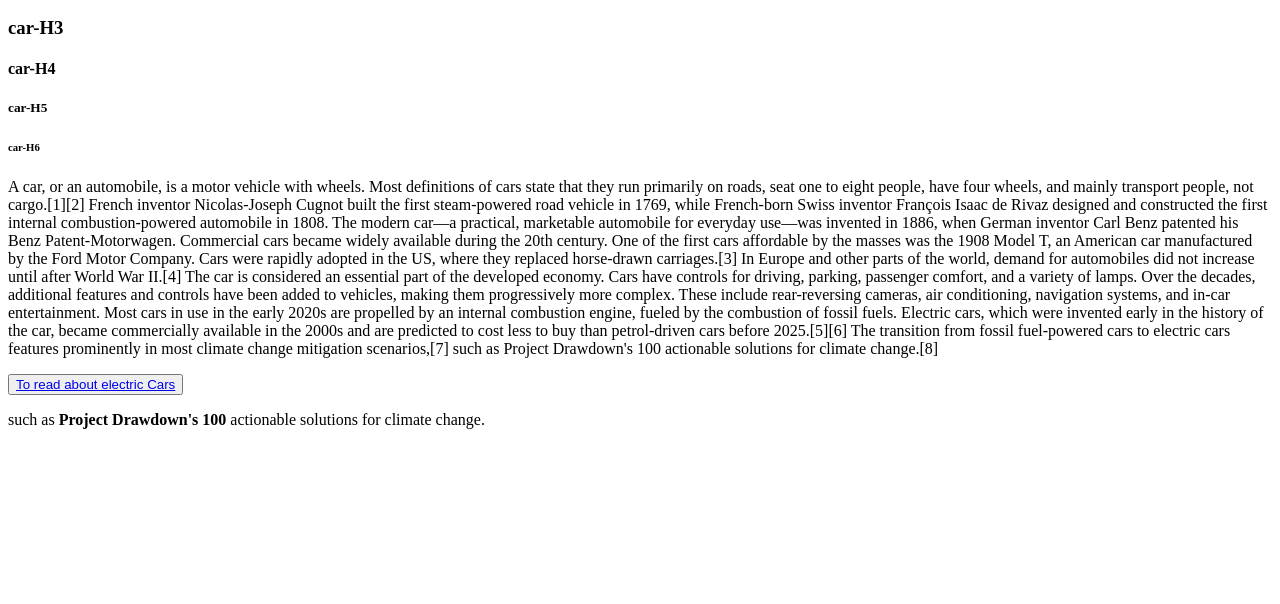
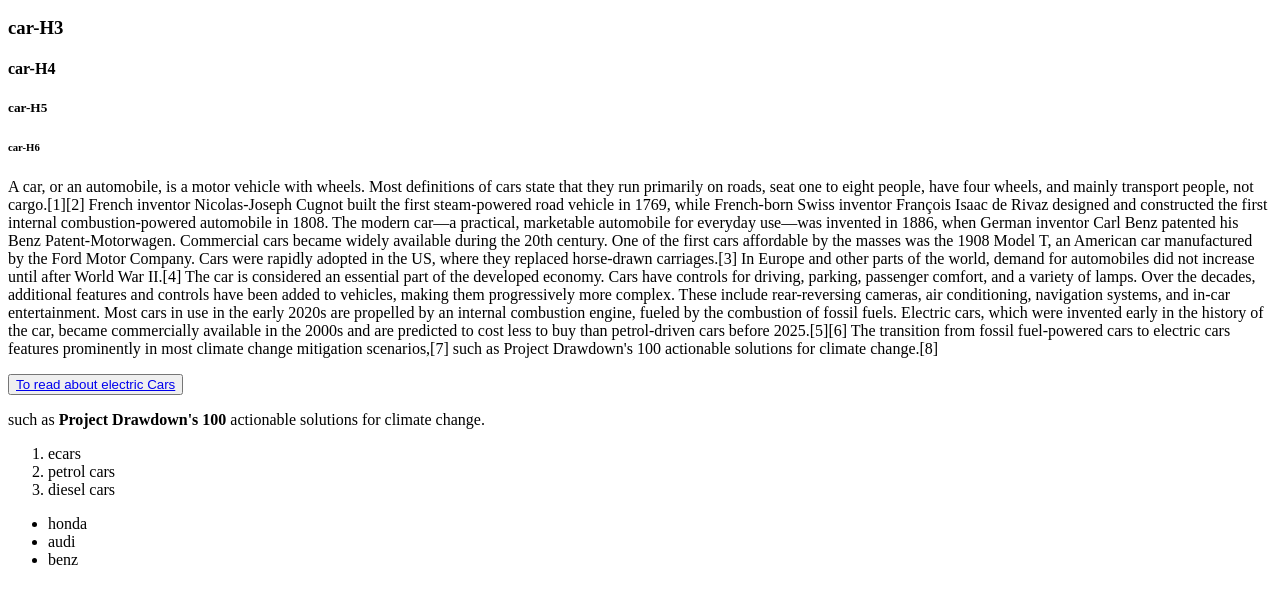
Before and after one commit to ashiqurrahman2205/Mern-Revamp, a plain HTML site: page index.html in a window 1280 px wide. Shown: the part 110-714 px from the top of the page. Drawn offline with Linux system fonts and the light colour scheme.

Commit message:
commit message

```diff
--- a/index.html
+++ b/index.html
@@ -41,8 +41,15 @@
     </p>
     <button><a href="electric.html">To read about electric Cars</a></button>
     <P>such as <STRong>Project Drawdown's 100</STRong> actionable solutions for climate change.</P>
-    <picture>
-      <source su>
-    </picture>
+    <ol>
+      <li>ecars</li>
+      <li>petrol cars</li>
+      <li>diesel cars</li>
+    </ol>
+    <ul>
+      <li>honda</li>
+      <li>audi</li>
+      <li>benz</li>
+    </ul>
   </body>
 </html>
```
Also changed, not shown: electric.html (+1 -0 lines).
